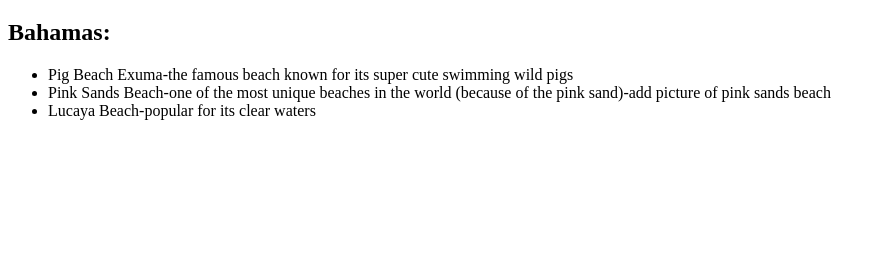
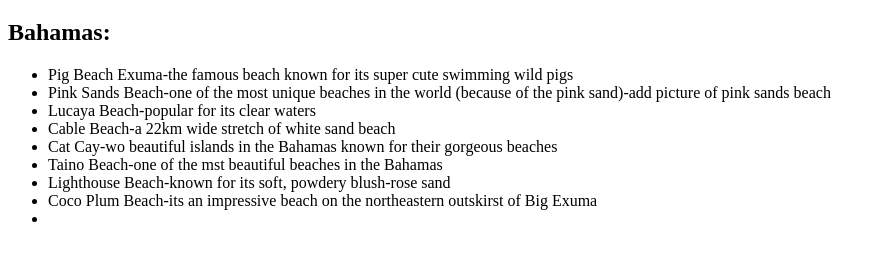
Before and after one commit to lilaongithub/mywebpage, a plain HTML site: page index.html in a window 1280 px wide. Shown: the part 61-322 px from the top of the page, without its empty margins (0-885 px from the left). Drawn offline with Linux system fonts and the light colour scheme.

Commit message:
Update index.html

```diff
--- a/index.html
+++ b/index.html
@@ -10,14 +10,14 @@
 <ul>
 
   <li>Pig Beach Exuma-the famous beach known for its super cute swimming wild pigs</li>
-
-
   <li> Pink Sands Beach-one of the most unique beaches in the world (because of the pink sand)-add picture of pink sands beach
-
-
-
   <li> Lucaya Beach-popular for its clear waters</li>
-
+  <li> Cable Beach-a 22km wide stretch of white sand beach </li>
+  <li> Cat Cay-wo beautiful islands in the Bahamas known for their gorgeous beaches</li>
+  <li> Taino Beach-one of the mst beautiful beaches in the Bahamas</li>
+  <li> Lighthouse Beach-known for its soft, powdery blush-rose sand</li>
+  <li> Coco Plum Beach-its an impressive beach on the northeastern outskirst of Big Exuma</li>
+  <li>
 
 
 
```
